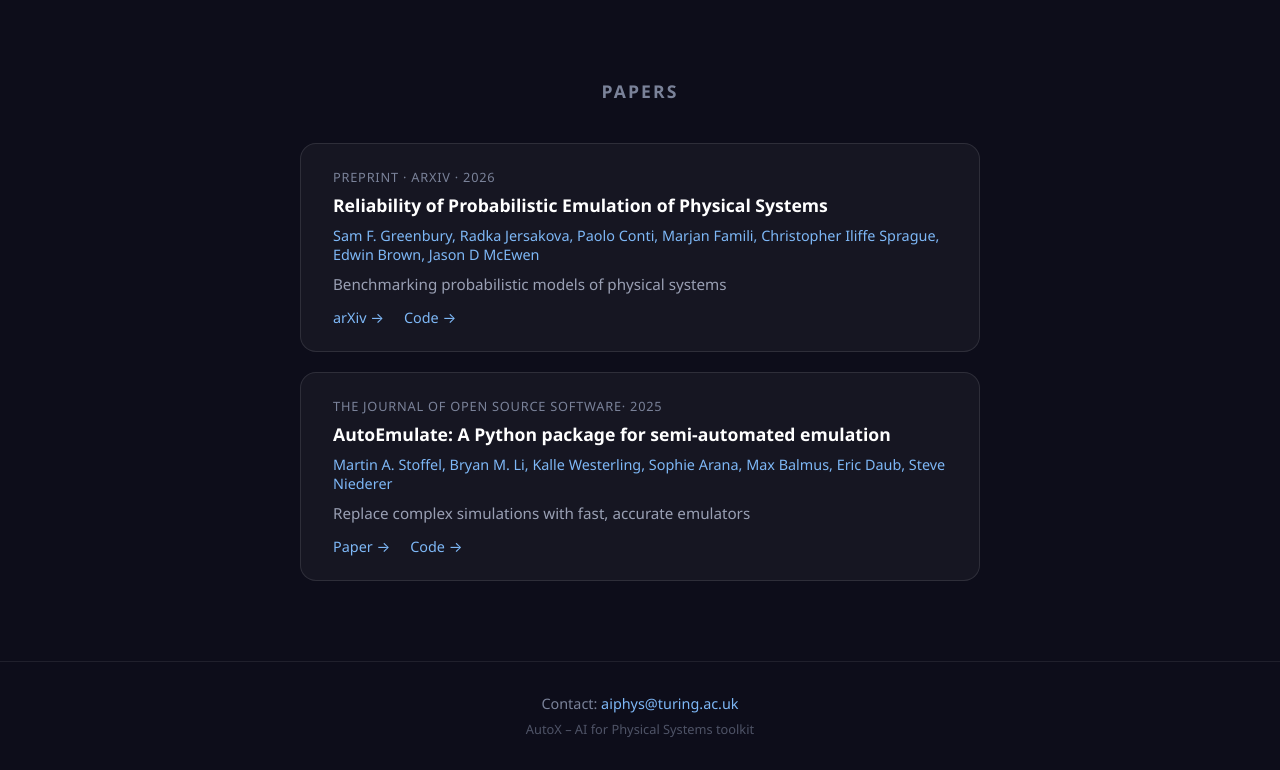
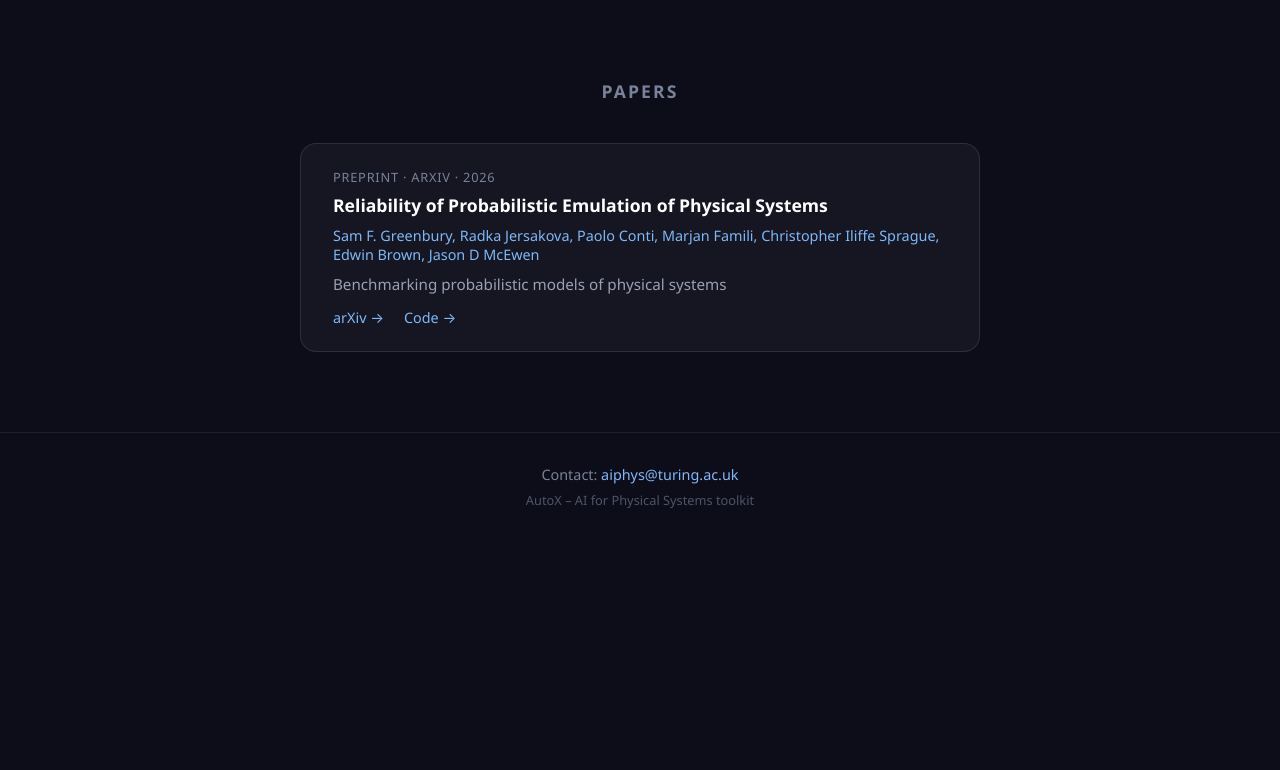
Before and after one commit to alan-turing-institute/autox, a SvelteKit app: page / in a window 1280 px wide. Shown: the part 1188-1958 px from the top of the page. After the commit the page ends 1729 px from the top, so only its background shows below. Built offline with nearby package versions, Linux system fonts and the light colour scheme.

Commit message:
comment out original AE JOSS paper

```diff
--- a/src/routes/+page.svelte
+++ b/src/routes/+page.svelte
@@ -89,7 +89,7 @@
 			</div>
 		</div>
 
-		<div class="paper-card">
+		<!-- <div class="paper-card">
 			<div class="paper-meta">
 				<span class="venue">The Journal of Open Source Software· 2025</span>
 			</div>
@@ -100,7 +100,7 @@
 				<a href="https://joss.theoj.org/papers/10.21105/joss.07626" class="paper-link" target="_blank" rel="noopener noreferrer">Paper →</a>
 				<a href="https://github.com/alan-turing-institute/autoemulate" class="paper-link" target="_blank" rel="noopener noreferrer">Code →</a>
 			</div>
-		</div>
+		</div> -->
 
 	</div>
 </section>
```
